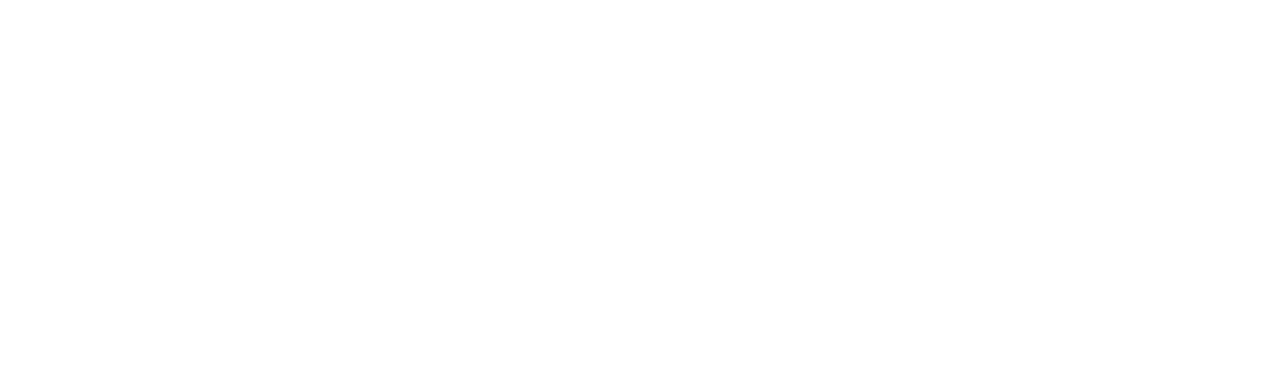
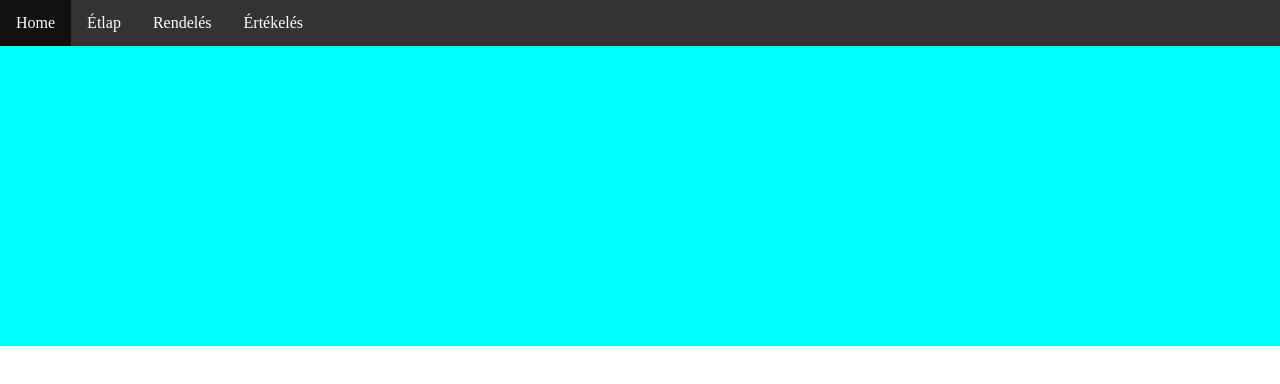
Before and after one commit to mateszadam/etterem, a plain HTML site: page index.html in a window 1280 px wide. Drawn offline with Linux system fonts and the light colour scheme.

Commit message:
GK - index.html elkezdve

```diff
--- a/css/index.css
+++ b/css/index.css
@@ -0,0 +1,36 @@
+.header-pic{
+    width: 100%;
+    height: 300px;
+    background-color: aqua;
+}
+.nav-bar{
+    width: 100%;
+}
+*{
+    margin: 0;
+    padding: 0;
+}
+ul {
+    list-style-type: none;
+    margin: 0;
+    padding: 0;
+    overflow: hidden;
+    background-color: #333;
+    width: 100vw;
+  }
+  li {
+    float: left;
+  }
+
+  li a {
+    display: block;
+    color: white;
+    text-align: center;
+    padding: 14px 16px;
+    text-decoration: none;
+  }
+
+
+  li a:hover {
+    background-color: #111;
+  }
--- a/index.html
+++ b/index.html
@@ -1 +1,24 @@
-<!-- kaplon megcsinálja -->
+<!DOCTYPE html>
+<html lang="en">
+<head>
+    <meta charset="UTF-8">
+    <meta name="viewport" content="width=device-width, initial-scale=1.0">
+    <link rel="stylesheet" href="css/index.css">
+    <title>Kebab'Zilla</title>
+</head>
+<body>
+    <div class="nav-bar">
+        <ul>
+            <li><a href="index.html">Home</a></li>
+            <li><a href="menu.html">Étlap</a></li>
+            <li><a href="rendeles.html">Rendelés</a></li>
+            <li><a href="ertekeles.html">Értékelés</a></li>
+          </ul>
+    </div>
+    <div class="header-pic">
+
+    </div>
+
+</body>
+
+</html>
```
